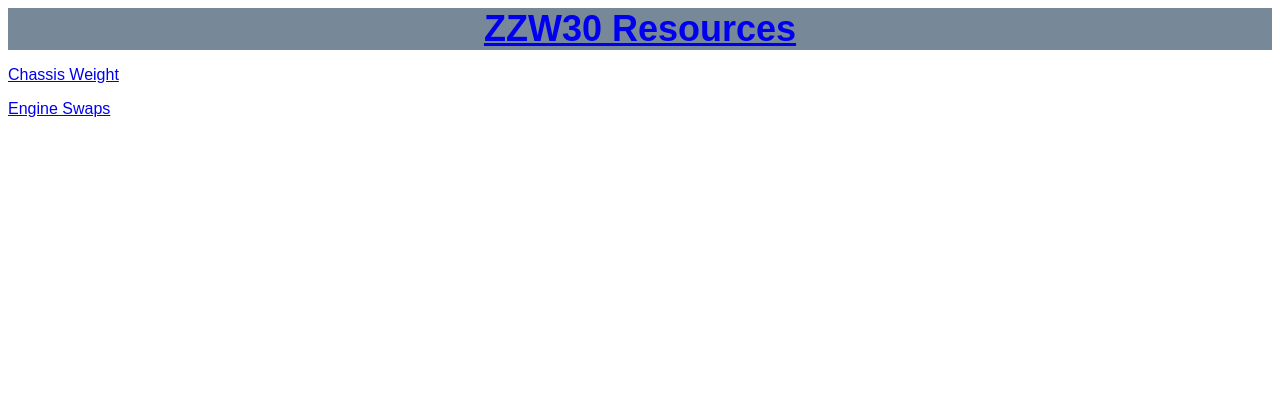
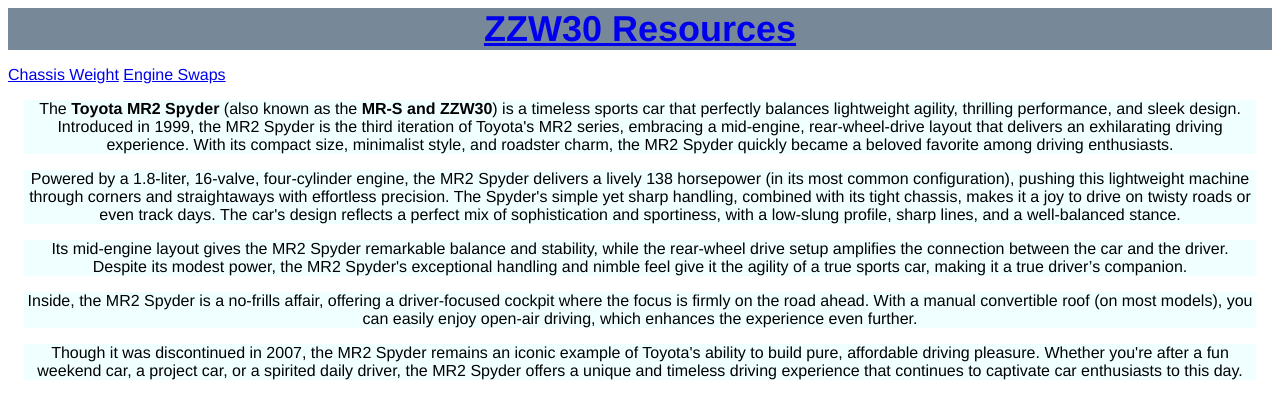
Before and after one commit to sterlinm96/zzw30-resources, a plain HTML site: page index.html in a window 1280 px wide. Drawn offline with Linux system fonts and the light colour scheme.

Commit message:
Add description for ZZW30, Format Header

```diff
--- a/index.html
+++ b/index.html
@@ -7,7 +7,35 @@
 </head>
 <body>
     <div class="header"><a href="./index.html"> ZZW30 Resources</a></div>
-    <p><a href="rsrcs/weights.html">Chassis Weight</a></p>
-    <p><a href="rsrcs/engineswaps.html">Engine Swaps</a></p>
+    <p><a href="rsrcs/weights.html">Chassis Weight</a> <a href="rsrcs/engineswaps.html">Engine Swaps</a></p>
+    <p class="description">
+        The <strong>Toyota MR2 Spyder</strong> (also known as the <strong>MR-S and ZZW30</strong>) is a timeless sports car that perfectly balances lightweight agility,
+        thrilling performance, and sleek design. Introduced in 1999, the MR2 Spyder is the third iteration of Toyota's MR2 series,
+        embracing a mid-engine, rear-wheel-drive layout that delivers an exhilarating driving experience. With its compact size,
+        minimalist style, and roadster charm, the MR2 Spyder quickly became a beloved favorite among driving enthusiasts.
+    </p>
+    <p class="description">
+        Powered by a 1.8-liter, 16-valve, four-cylinder engine, the MR2 Spyder delivers a lively 138 horsepower
+        (in its most common configuration), pushing this lightweight machine through corners and straightaways with
+        effortless precision. The Spyder's simple yet sharp handling, combined with its tight chassis, makes it a joy to
+        drive on twisty roads or even track days. The car's design reflects a perfect mix of sophistication and sportiness,
+        with a low-slung profile, sharp lines, and a well-balanced stance.
+    </p>
+    <p class="description">
+        Its mid-engine layout gives the MR2 Spyder remarkable balance and stability, while the rear-wheel drive setup
+        amplifies the connection between the car and the driver. Despite its modest power, the MR2 Spyder's exceptional
+        handling and nimble feel give it the agility of a true sports car, making it a true driver’s companion.
+    </p>
+    <p class="description">
+        Inside, the MR2 Spyder is a no-frills affair, offering a driver-focused cockpit where the focus is firmly on
+        the road ahead. With a manual convertible roof (on most models), you can easily enjoy open-air driving,
+        which enhances the experience even further.
+    </p>
+
+    <p class="description">
+        Though it was discontinued in 2007, the MR2 Spyder remains an iconic example of Toyota's ability to build pure,
+        affordable driving pleasure. Whether you're after a fun weekend car, a project car, or a spirited daily driver,
+         the MR2 Spyder offers a unique and timeless driving experience that continues to captivate car enthusiasts to this day.
+    </p>
 </body>
 </html>
--- a/style.css
+++ b/style.css
@@ -1,5 +1,6 @@
 *{
-    font-family: Arial, Helvetica, sans-serif;
+    font-family: Helvetica, Verdana, sans-serif;
+    box-sizing: border-box;
 }
 
 .header {
@@ -14,3 +15,11 @@
     text-align: left;
     font-size: 28px;
 }
+
+.description{
+    background-color: azure;
+    text-align: center;
+    margin: 16px;
+    padding: 16px auto;
+
+}
```
